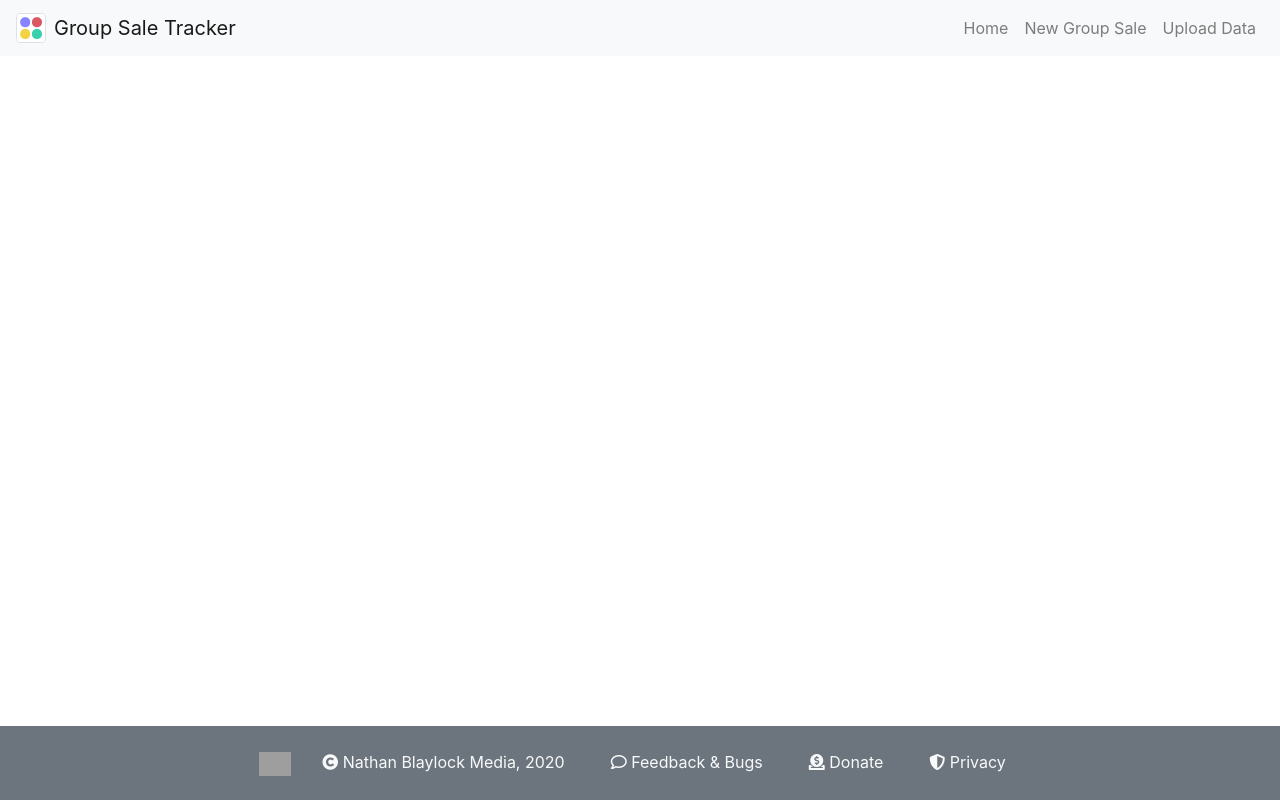
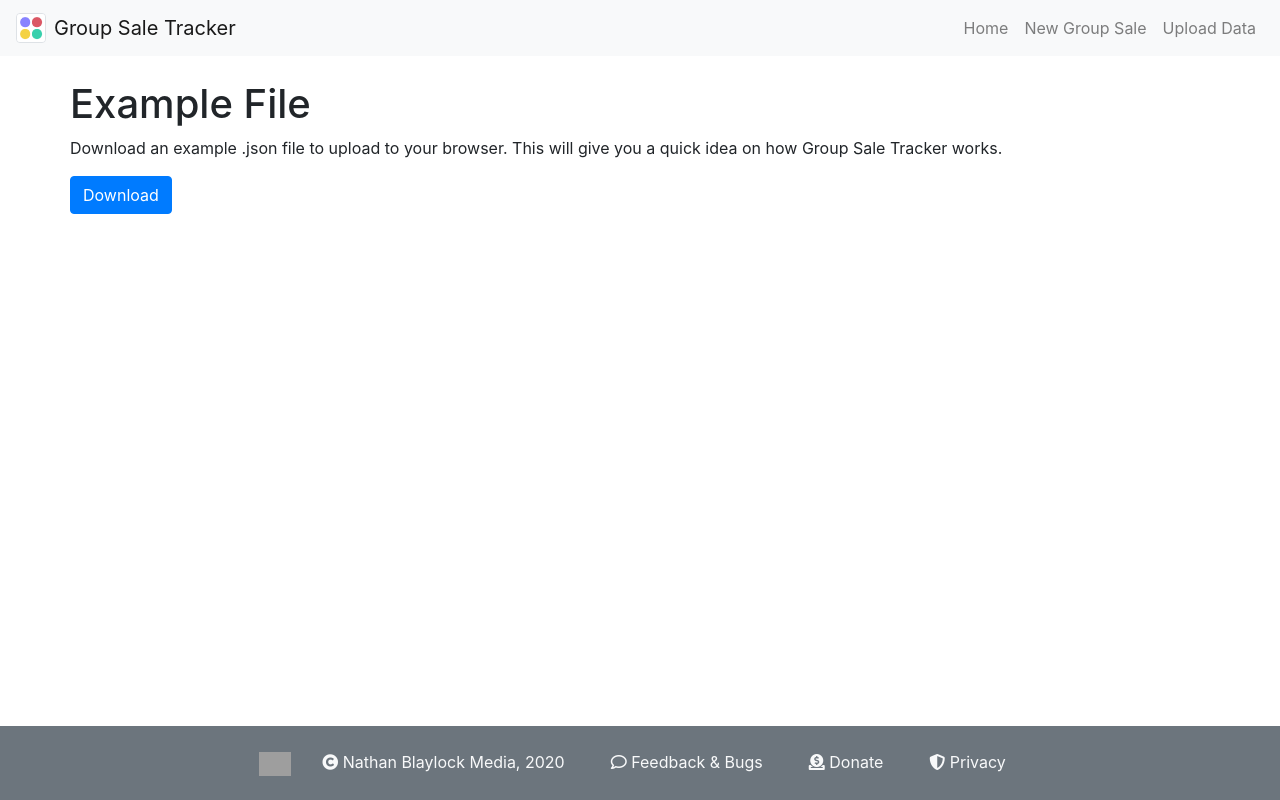
Before and after one commit to ngblaylock/yard-sale-tracker, a Nuxt app: page /example in a window 1280 px wide. Built offline with nearby package versions, Linux system fonts and the light colour scheme; grey boxes are pictures that could not be loaded.

Commit message:
Add example document for download

```diff
--- /dev/null
+++ b/pages/example.vue
@@ -0,0 +1,7 @@
+<template>
+  <div class="container py-4">
+    <h1>Example File</h1>
+    <p>Download an example .json file to upload to your browser. This will give you a quick idea on how Group Sale Tracker works.</p>
+    <p><a href="neighborhood-yard-sale-200704_163000.json" class="btn btn-primary" download>Download</a></p>
+  </div>
+</template>
```
Also changed, not shown: static/neighborhood-yard-sale-200704_163000.json (added, +1 -0 lines), 6 other files (tests, documents, lock files or other folders).
